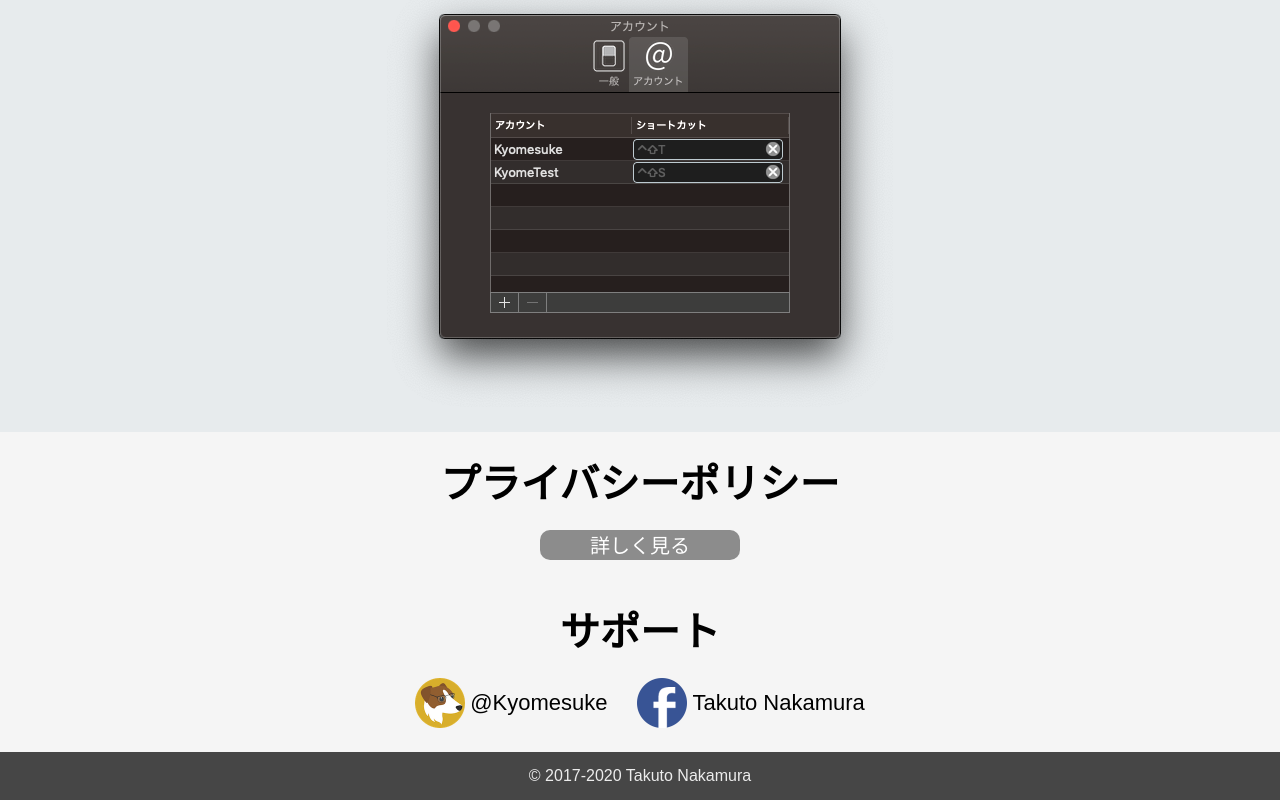
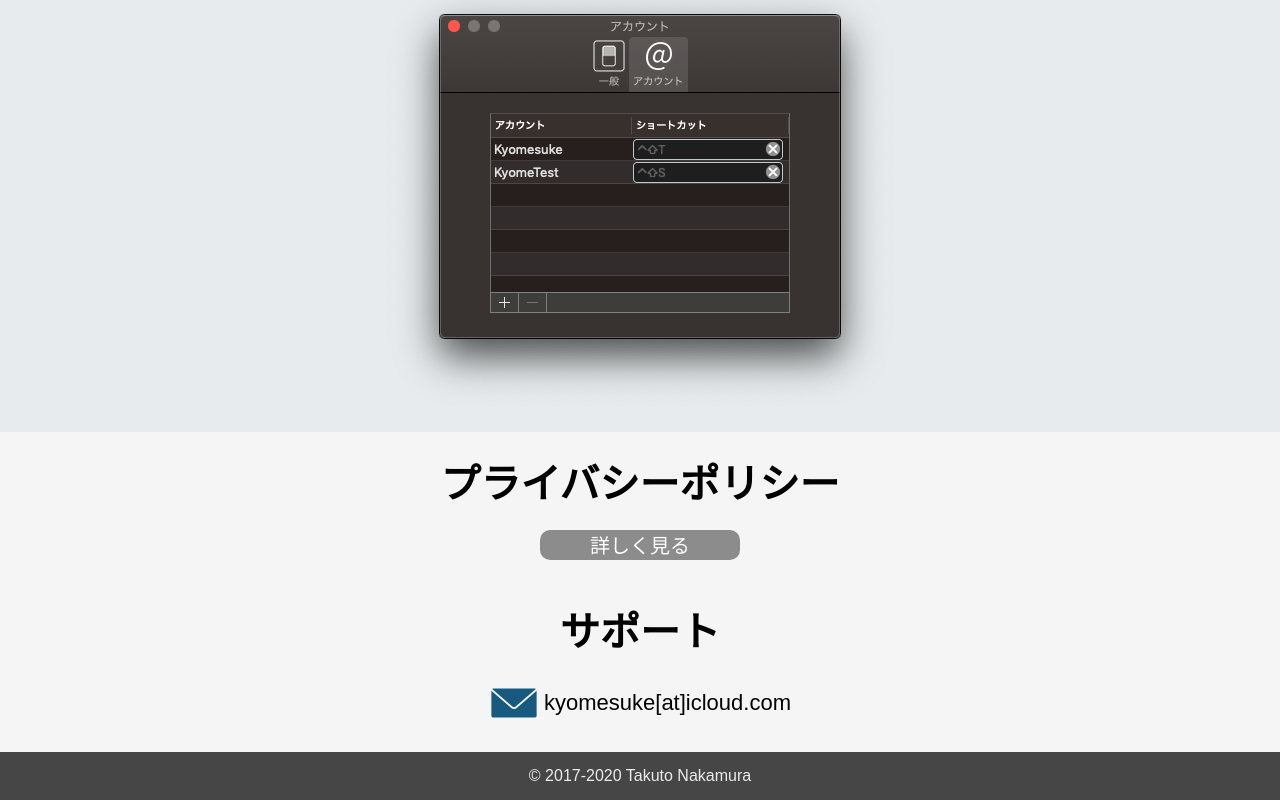
Before and after one commit to Kyome22/tweetshot_page, a React app: page / in a window 1280 px wide. Shown: the part 2331-3131 px from the top of the page. Built offline with nearby package versions, Linux system fonts and the light colour scheme.

Commit message:
update support

```diff
--- a/src/Footer.tsx
+++ b/src/Footer.tsx
@@ -20,21 +20,9 @@ export function Footer() {
       </div>
       <div className="support">
         <p className="contents-title">{t("support")}</p>
-        <a
-          className="twitter-link"
-          href="https://twitter.com/Kyomesuke"
-          target="_blank"
-        >
-          <img className="link-image" src="images/kyome_twitter.png" />
-          <span>@Kyomesuke</span>
-        </a>
-        <a
-          className="facebook-link"
-          href="https://www.facebook.com/takuto.nakamura.kyome"
-          target="_blank"
-        >
-          <img className="link-image" src="images/kyome_facebook.png" />
-          <span>Takuto Nakamura</span>
+        <a className="mail-link" href="mailto:kyomesuke@icloud.com">
+          <img className="link-image" src="images/mail.png" />
+          <span>kyomesuke[at]icloud.com</span>
         </a>
       </div>
       <p className="copyright">{t("copyright")}</p>
```
Also changed, not shown: static/images/mail.png (added).
